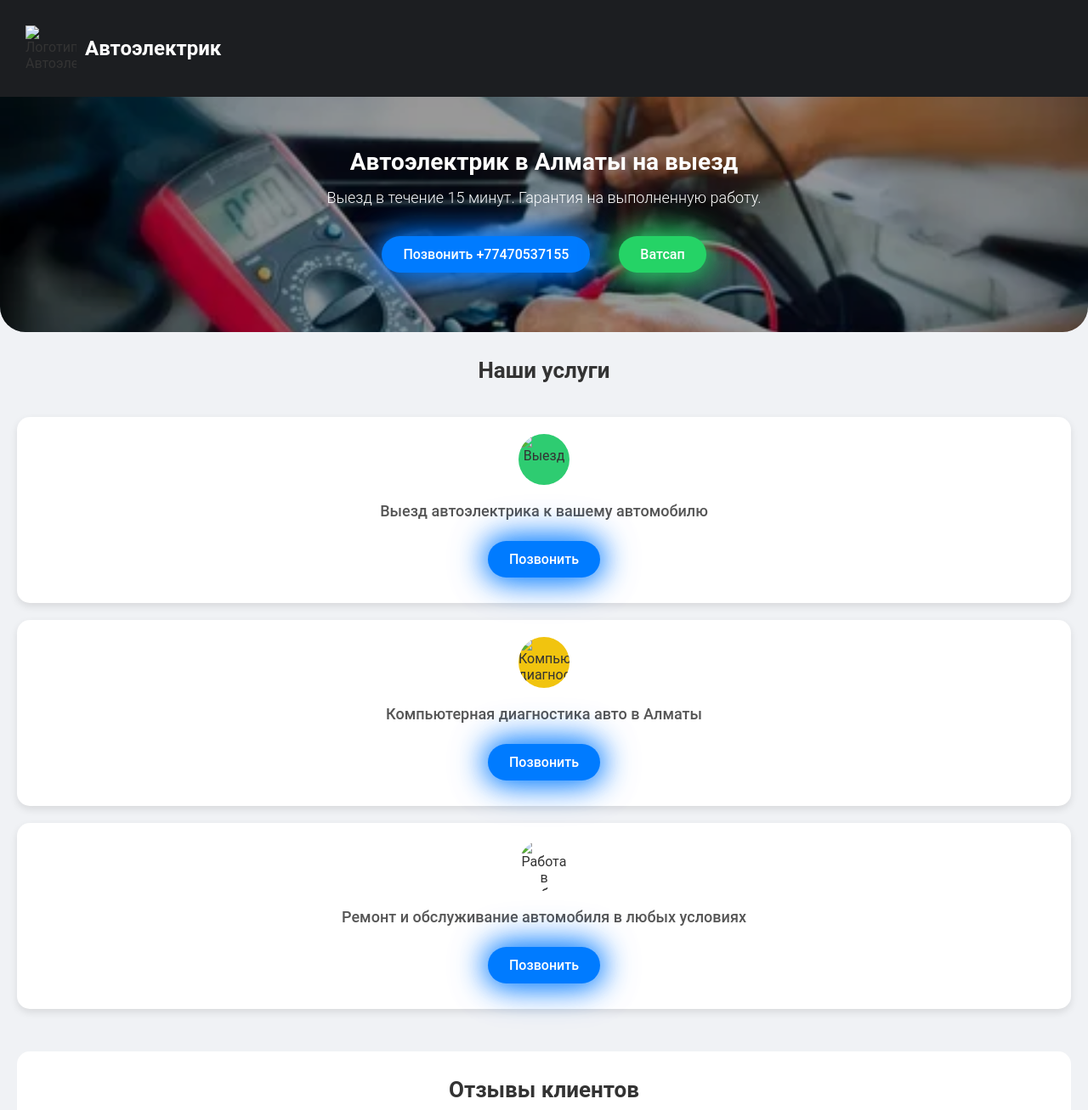
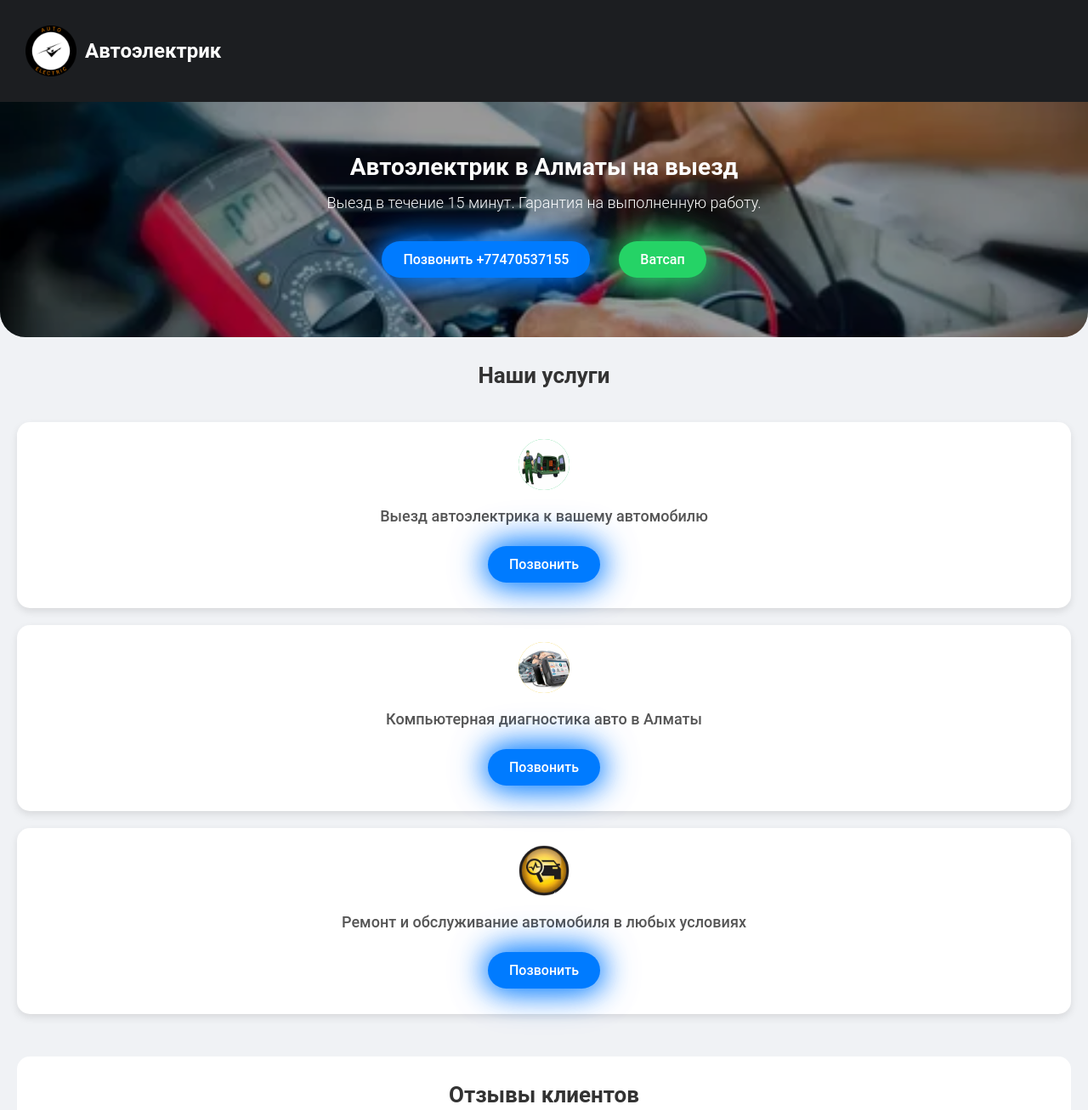
Before and after one commit to Ibro2002-art/my-project-autoelectric, a plain HTML site: page index.html in a window 1280 px wide. Shown: the top 1307 px of the page at 85% size. Drawn offline with Linux system fonts and the light colour scheme; a script that the page names is missing.

Commit message:
Update index.html

```diff
--- a/index.html
+++ b/index.html
@@ -10,7 +10,7 @@
 <body>
     <header>
         <div class="header-container">
-            <img src="auto_icon.webp" alt="Логотип Автоэлектрик" class="logo">
+            <img src="img/auto_icon.webp" alt="Логотип Автоэлектрик" class="logo">
             <div class="header-title">Автоэлектрик</div>
         </div>
     </header>
@@ -27,21 +27,21 @@
             <h2>Наши услуги</h2>
             <div class="service">
                 <div class="service-icon">
-                    <img src="viezd.webp" alt="Выезд" />
+                    <img src="img/viezd.webp" alt="Выезд" />
                 </div>
                 <p>Выезд автоэлектрика к вашему автомобилю</p>
                 <a href="tel:+77470537155" class="call-button">Позвонить</a>
             </div>
             <div class="service">
                 <div class="service-icon">
-                    <img src="avtodiagnostika.webp" alt="Компьютерная диагностика авто" />
+                    <img src="img/avtodiagnostika.webp" alt="Компьютерная диагностика авто" />
                 </div>
                 <p>Компьютерная диагностика авто в Алматы</p>
                 <a href="tel:+77470537155" class="call-button">Позвонить</a>
             </div>
             <div class="service">
                 <div class="service-icon">
-                    <img src="sad.webp" alt="Работа в любых условиях" />
+                    <img src="img/sad.webp" alt="Работа в любых условиях" />
                 </div>
                 <p>Ремонт и обслуживание автомобиля в любых условиях</p>
                 <a href="tel:+77470537155" class="call-button">Позвонить</a>
```
